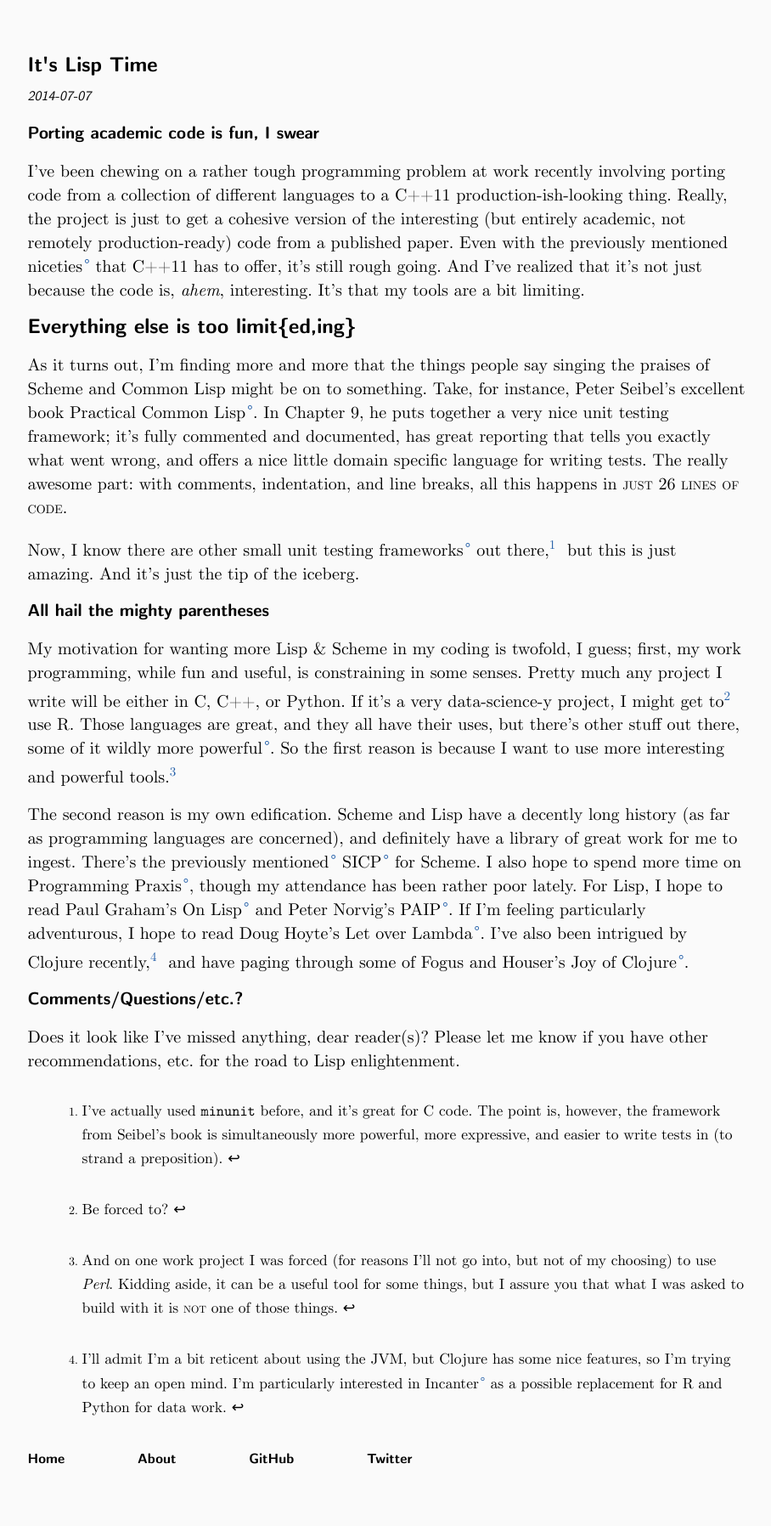
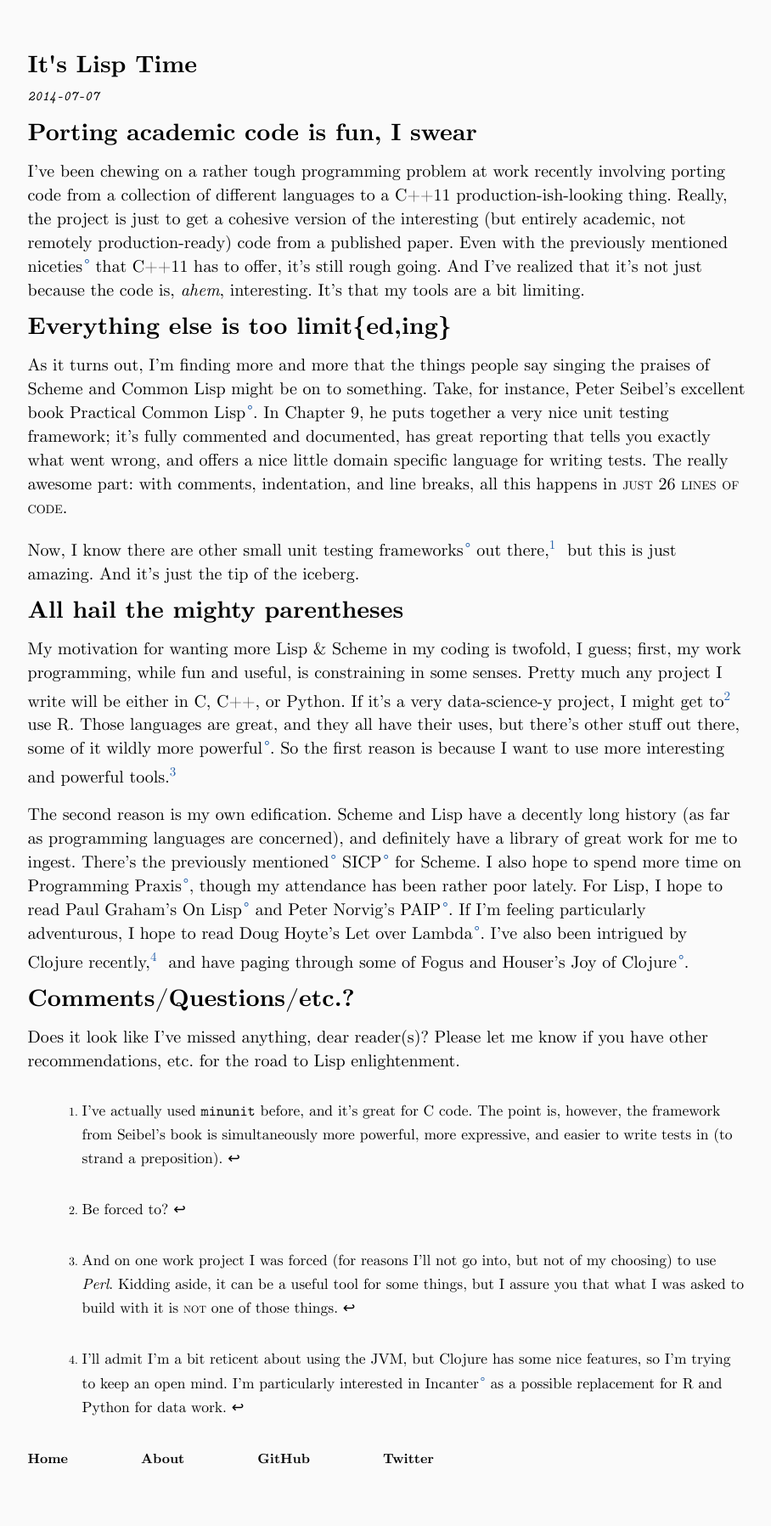
Before and after one commit to genos/genos.github.io, a Jekyll site: the page built from _posts/2014-07-07-its-lisp-time.md, in a window 1280 px wide. Shown: the whole page at 85% size, without its empty margins (185-1093 px from the left). Built offline with Jekyll 4.4.1, drawn with Linux system fonts in a browser that asks for light colours.

Commit message:
more tweaking of css

```diff
--- a/index.html
+++ b/index.html
@@ -3,7 +3,6 @@ layout: default
 title: Home
 ---
 <div class="greeting">
-  Hi!
   I'm <a href="/about">Graham</a>, a data scientist and applied research
   mathematician.
 </div>
--- a/public/genos.css
+++ b/public/genos.css
@@ -48,46 +48,6 @@ table {
 }
 
 /* genos */
-@font-face {
-	font-family: 'Computer Modern Sans';
-	src: url('fonts/cmunss.eot');
-	src: url('fonts/cmunss.eot?#iefix') format('embedded-opentype'),
-		 url('fonts/cmunss.woff') format('woff'),
-		 url('fonts/cmunss.ttf') format('truetype'),
-		 url('fonts/cmunss.svg#cmunss') format('svg');
-	font-weight: normal;
-	font-style: normal;
-}
-@font-face {
-	font-family: 'Computer Modern Sans';
-	src: url('fonts/cmunsx.eot');
-	src: url('fonts/cmunsx.eot?#iefix') format('embedded-opentype'),
-		 url('fonts/cmunsx.woff') format('woff'),
-		 url('fonts/cmunsx.ttf') format('truetype'),
-		 url('fonts/cmunsx.svg#cmunsx') format('svg');
-	font-weight: bold;
-	font-style: normal;
-}
-@font-face {
-	font-family: 'Computer Modern Sans';
-	src: url('fonts/cmunsi.eot');
-	src: url('fonts/cmunsi.eot?#iefix') format('embedded-opentype'),
-		 url('fonts/cmunsi.woff') format('woff'),
-		 url('fonts/cmunsi.ttf') format('truetype'),
-		 url('fonts/cmunsi.svg#cmunsi') format('svg');
-	font-weight: normal;
-	font-style: italic;
-}
-@font-face {
-	font-family: 'Computer Modern Sans';
-	src: url('fonts/cmunso.eot');
-	src: url('fonts/cmunso.eot?#iefix') format('embedded-opentype'),
-		 url('fonts/cmunso.woff') format('woff'),
-		 url('fonts/cmunso.ttf') format('truetype'),
-		 url('fonts/cmunso.svg#cmunso') format('svg');
-	font-weight: bold;
-	font-style: italic;
-}
 @font-face {
 	font-family: 'Computer Modern Serif';
 	src: url('fonts/cmunrm.eot');
@@ -180,6 +140,7 @@ a::after {
 }
 a:hover {
   background: #7FCDBB;
+  color: #FAFAFA;
 }
 blockquote {
   font-size: 90%;
@@ -200,7 +161,7 @@ code {
   font-family: 'Computer Modern Typewriter', monospace;
 }
 .date {
-	font-family: 'Computer Modern Sans', sans-serif;
+	font-family: 'Computer Modern Typewriter', monospace;
   font-style: italic;
   margin-top: -0.5rem;
   margin-bottom: 1rem;
@@ -235,14 +196,14 @@ a.reversefootnote::after {
   margin-top: 2rem;
 }
 .greeting {
-	font-family: 'Computer Modern Sans', sans-serif;
-  font-size: 150%;
+	font-family: 'Computer Modern Serif', serif;
+  font-size: 175%;
   font-weight: 700;
   padding-bottom: 1rem;
 }
 h1, h2, h3, h4, h5, h6 {
-	font-family: 'Computer Modern Sans', sans-serif;
-  font-size: 150%;
+	font-family: 'Computer Modern Serif', serif;
+  font-size: 175%;
   font-weight: 700;
   margin-bottom: 1rem;
 }
@@ -251,7 +212,7 @@ img {
   margin: 0 auto;
 }
 nav {
-  font-family: 'Computer Modern Sans', sans-serif;
+  font-family: 'Computer Modern Serif', serif;
   font-weight: 700;
 }
 nav a::after {
@@ -265,9 +226,6 @@ nav li {
 p {
   font-size: 125%;
   margin-bottom: 1rem;
-}
-.post h1 {
-  font-size: 125%;
 }
 .post li {
   font-size: 125%;
```
